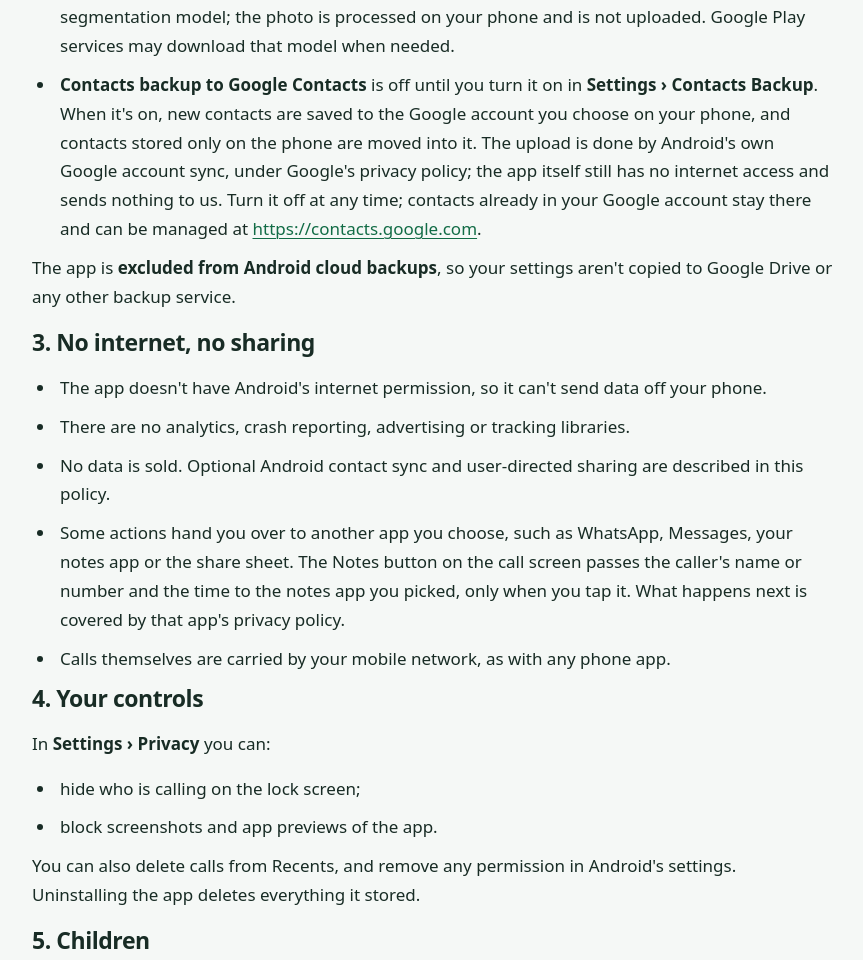
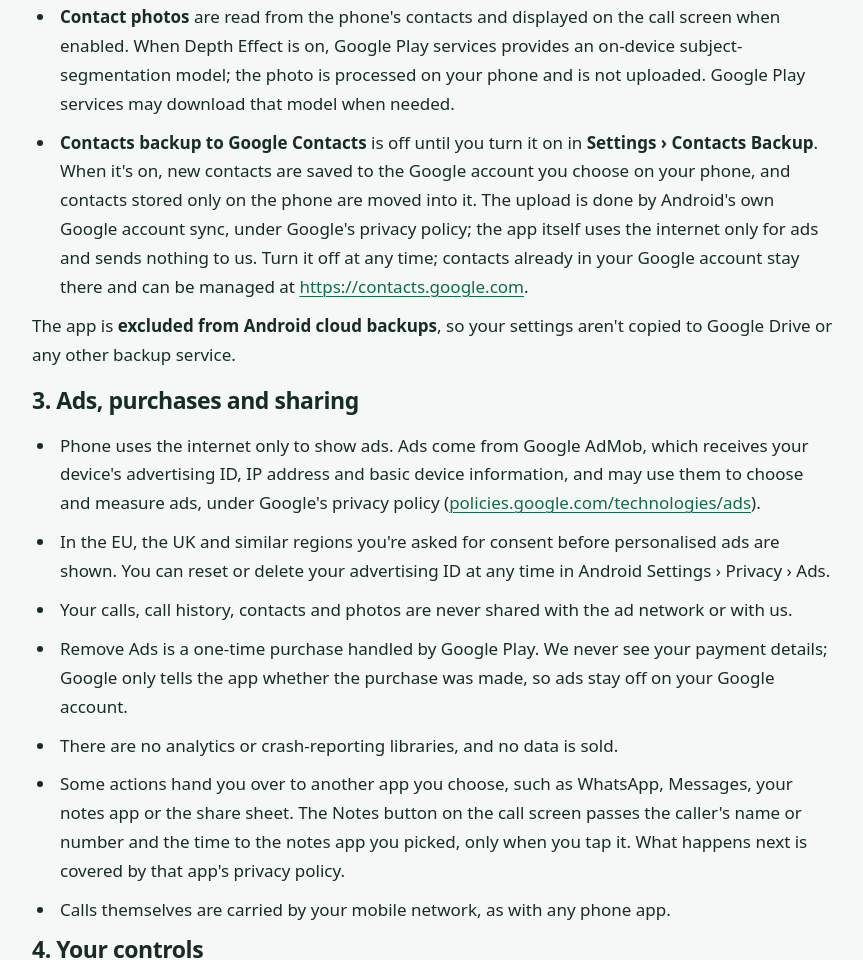
Before and after one commit to Gr4nt-cell/Policies, a plain HTML site: page privacy.html in a window 1280 px wide. Shown: the part 1334-2294 px from the top of the page, without its empty margins (207-1070 px from the left). Drawn offline with Linux system fonts and the light colour scheme.

Commit message:
Privacy policy: ads (Google AdMob) and the Remove Ads purchase
Co-Authored-By: Claude Opus 5.5 <noreply@anthropic.com>
Claude-Session: https://claude.ai/code/session_01GFqHP7pCCAVajLj2XTYEtx

```diff
--- a/privacy.html
+++ b/privacy.html
@@ -9,7 +9,7 @@
 <main id="content"><section><h1>Privacy Policy — iDialer (Phone) (com.gr4nt.dialer)</h1>
 <p class='meta'>Last updated: 16 November 2026 · app version 1.0.18</p>
 <p>iDialer (shown as Phone inside the app) is a phone and contacts app for Android, made by Gr4nt. This policy explains what the app accesses, what it does with it, and what it never does.</p>
-<p><strong>The short version:</strong> Phone has no internet permission, ads, analytics or tracking. Call history is processed on your device and is not sent to us. Optional Google Contacts backup uses Android account sync, and actions you choose may pass information to another app as described below.</p>
+<p><strong>The short version:</strong> Phone shows ads from Google AdMob, which you can remove with a one-time purchase. It has no analytics or tracking of its own. Your calls, call history and contacts are processed on your device and are never sent to us or to the ad network. Optional Google Contacts backup uses Android account sync, and actions you choose may pass information to another app as described below.</p>
 <h2>1. What the app accesses, and why</h2>
 <p>The app only asks for what a phone app needs. Each permission is used only for the purpose listed here, and only on your device.</p>
 <div style='overflow-x:auto'><table style='border-collapse:collapse;width:100%'>
@@ -26,14 +26,16 @@
 <li><strong>Settings, favourites and blocked numbers</strong> are kept in the app's private storage.</li>
 <li><strong>Contacts and call history</strong> stay in Android's own contacts and call-log databases. The app reads them and changes them only when you ask (for example adding a contact or deleting calls).</li>
 <li><strong>Contact photos</strong> are read from the phone's contacts and displayed on the call screen when enabled. When Depth Effect is on, Google Play services provides an on-device subject-segmentation model; the photo is processed on your phone and is not uploaded. Google Play services may download that model when needed.</li>
-<li><strong>Contacts backup to Google Contacts</strong> is off until you turn it on in <strong>Settings › Contacts Backup</strong>. When it's on, new contacts are saved to the Google account you choose on your phone, and contacts stored only on the phone are moved into it. The upload is done by Android's own Google account sync, under Google's privacy policy; the app itself still has no internet access and sends nothing to us. Turn it off at any time; contacts already in your Google account stay there and can be managed at <a href="https://contacts.google.com">https://contacts.google.com</a>.</li>
+<li><strong>Contacts backup to Google Contacts</strong> is off until you turn it on in <strong>Settings › Contacts Backup</strong>. When it's on, new contacts are saved to the Google account you choose on your phone, and contacts stored only on the phone are moved into it. The upload is done by Android's own Google account sync, under Google's privacy policy; the app itself uses the internet only for ads and sends nothing to us. Turn it off at any time; contacts already in your Google account stay there and can be managed at <a href="https://contacts.google.com">https://contacts.google.com</a>.</li>
 </ul>
 <p>The app is <strong>excluded from Android cloud backups</strong>, so your settings aren't copied to Google Drive or any other backup service.</p>
-<h2>3. No internet, no sharing</h2>
+<h2>3. Ads, purchases and sharing</h2>
 <ul>
-<li>The app doesn't have Android's internet permission, so it can't send data off your phone.</li>
-<li>There are no analytics, crash reporting, advertising or tracking libraries.</li>
-<li>No data is sold. Optional Android contact sync and user-directed sharing are described in this policy.</li>
+<li>Phone uses the internet only to show ads. Ads come from Google AdMob, which receives your device's advertising ID, IP address and basic device information, and may use them to choose and measure ads, under Google's privacy policy (<a href="https://policies.google.com/technologies/ads">policies.google.com/technologies/ads</a>).</li>
+<li>In the EU, the UK and similar regions you're asked for consent before personalised ads are shown. You can reset or delete your advertising ID at any time in Android Settings › Privacy › Ads.</li>
+<li>Your calls, call history, contacts and photos are never shared with the ad network or with us.</li>
+<li>Remove Ads is a one-time purchase handled by Google Play. We never see your payment details; Google only tells the app whether the purchase was made, so ads stay off on your Google account.</li>
+<li>There are no analytics or crash-reporting libraries, and no data is sold.</li>
 <li>Some actions hand you over to another app you choose, such as WhatsApp, Messages, your notes app or the share sheet. The Notes button on the call screen passes the caller's name or number and the time to the notes app you picked, only when you tap it. What happens next is covered by that app's privacy policy.</li>
 <li>Calls themselves are carried by your mobile network, as with any phone app.</li>
 </ul>
```
